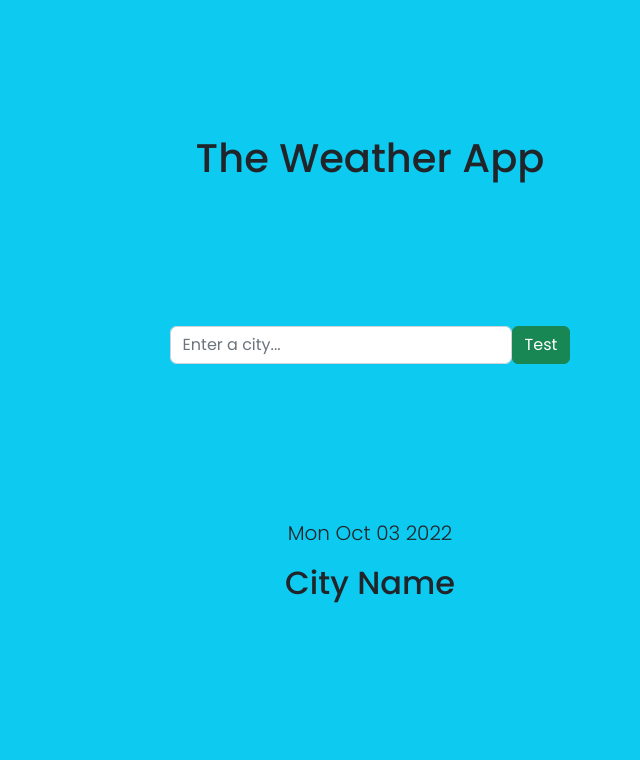
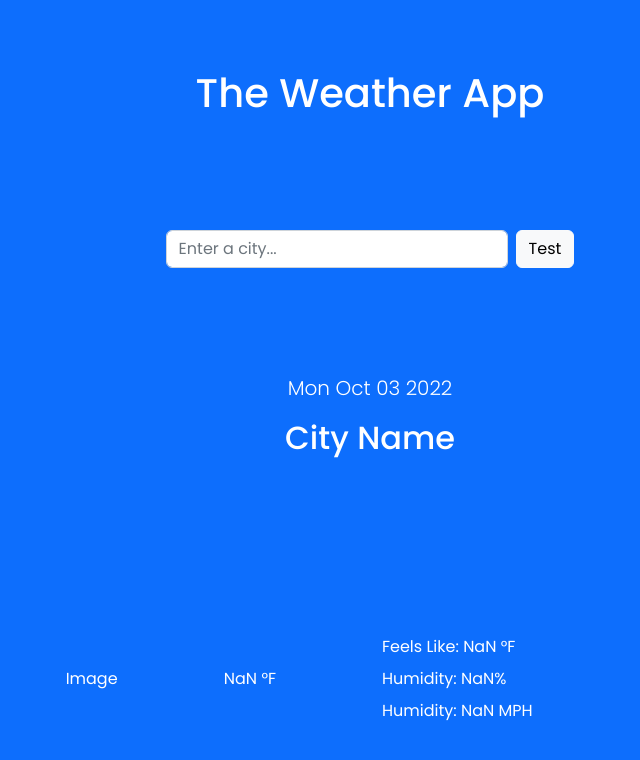
Before and after one commit to rileylitchfield/react-weather-app, a React (Create React App) app: page / in a window 1280 px wide. Shown: the top 760 px of the page, without its empty margins (270-910 px from the left). Built offline with nearby package versions, Linux system fonts and the light colour scheme; no server answers.

Commit message:
Added CurrentWeather component

```diff
--- a/src/App.css
+++ b/src/App.css
@@ -39,6 +39,7 @@
 
 * {
   font-family: 'Poppins', sans-serif;
+  color: #fff;
 }
 
 input:focus {
--- a/src/App.js
+++ b/src/App.js
@@ -3,12 +3,15 @@ import './App.css';
 import Header from './Components/Header'
 import Search from './Components/Search'
 import LocationDetails from './Components/LocationDetails'
+import CurrentWeather from './Components/CurrentWeather'
 
 class App extends React.Component {
   constructor(props) {
     super(props);
     this.state = {
-      data: null,
+      weather: null,
+      main: '',
+      wind: '',
       weatherDescription: '',
       loading: null,
       city: 'City Name',
@@ -19,7 +22,7 @@ class App extends React.Component {
 
   // Fetch data from OpenWeatherAPI
   apiCall() {
-    fetch(`https://api.openweathermap.org/data/2.5/weather?lat=50&lon=50&appid=1bc5008f210ae0aac20c8d13e30e378a&units=imperial`)
+    fetch(`https://api.openweathermap.org/data/2.5/weather?q=houston&appid=1bc5008f210ae0aac20c8d13e30e378a&units=imperial`)
       .then((response) => {
         this.setState({
           loading: true
@@ -27,13 +30,14 @@ class App extends React.Component {
         return response.json();
       })
       .then((json) => {
-        console.log(json.weather['0']['description']);
+
         this.setState({
-          data: json.main.temp,
+          weather: json.weather,
+          main: json.main,
+          wind: json.wind,
           city: json.name,
           weatherDescription: json.weather['0']['description']
-        }, () =>
-          console.log(this.state.data))
+        })
       })
   }
 
@@ -43,10 +47,11 @@ class App extends React.Component {
 
   render() {
     return (
-      <div className="container-fluid bg-info vh-100 vw-100 d-flex flex-column align-items-center justify-content-center p-3">
+      <div className="container-fluid bg-primary vh-100 vw-100 d-flex flex-column align-items-center justify-content-around p-3">
         <Header />
         <Search />
-        <LocationDetails data={this.state.data} date={this.state.date} city={this.state.city} description={this.state.weatherDescription} />
+        <LocationDetails date={this.state.date} city={this.state.city} weather={this.state.weather} />
+        <CurrentWeather main={this.state.main} wind={this.state.wind} />
       </div>
     );
   }
--- /dev/null
+++ b/src/Components/CurrentWeather.js
@@ -0,0 +1,36 @@
+import React, { Component } from "react";
+
+class CurrentWeather extends Component {
+    constructor(props) {
+        super(props);
+    }
+    render() {
+        return (
+            <div className="w-100 d-flex align-items-center justify-content-center">
+                <div className="row d-flex align-items-center p-1">
+                    <div className="col-3">
+                        <p className="mb-0">Image</p>
+                    </div>
+                    <div className="col-3">
+                        <p className="mb-0">{Math.round(this.props.main.temp)} °F</p>
+                    </div>
+                    <div className="col-6">
+                        <div className="row">
+                            <div className="col-12">
+                                <p className="my-1">Feels Like: {Math.round(this.props.main.feels_like)} °F</p>
+                            </div>
+                            <div className="col-12">
+                                <p className="my-1">Humidity: {Math.round(this.props.main.humidity)}%</p>
+                            </div>
+                            <div className="col-12">
+                                <p className="my-1">Humidity: {Math.round(this.props.wind.speed)} MPH</p>
+                            </div>
+                        </div>
+                    </div>
+                </div>
+            </div>
+        );
+    }
+}
+
+export default CurrentWeather;
--- a/src/Components/Header.js
+++ b/src/Components/Header.js
@@ -1,6 +1,6 @@
 const Header = () => {
     return (
-        <div className="row h-25">
+        <div className="row">
             <div className="col-12">
                 <div className="d-flex">
                     <h1>The Weather App</h1>
--- a/src/Components/LocationDetails.js
+++ b/src/Components/LocationDetails.js
@@ -1,17 +1,17 @@
 import React, { Component } from "react";
 
-class Weather extends Component {
+class LocationDetails extends Component {
     constructor(props) {
         super(props);
     }
     render() {
-        if (this.props.description !== '') {
-            const description = this.props.description.split(" ");
+        // Convert weather description to title case
+        if (this.props.weather !== null) {
+            const description = this.props.weather['0']['description'].split(" ");
 
             var descriptionUpper = description.map((word) => {
                 return word[0].toUpperCase() + word.substring(1);
             }).join(" ");
-            console.log(descriptionUpper)
         }
 
         return (
@@ -36,4 +36,4 @@ class Weather extends Component {
     }
 }
 
-export default Weather;
+export default LocationDetails;
--- a/src/Components/Search.js
+++ b/src/Components/Search.js
@@ -6,11 +6,11 @@ class Search extends Component {
     }
     render() {
         return (
-            <div className="row h-25">
+            <div className="row">
                 <div className="col-12">
                     <div className="d-flex">
-                        <input className="form-control shadow-none" placeholder="Enter a city..."></input>
-                        <button className="btn btn-success shadow-none" onClick={this.apiCall}>Test</button></div>
+                        <input className="form-control shadow-none mx-1" placeholder="Enter a city..."></input>
+                        <button className="btn btn-light shadow-none mx-1" onClick={this.apiCall}>Test</button></div>
                 </div>
             </div>
         );
```
